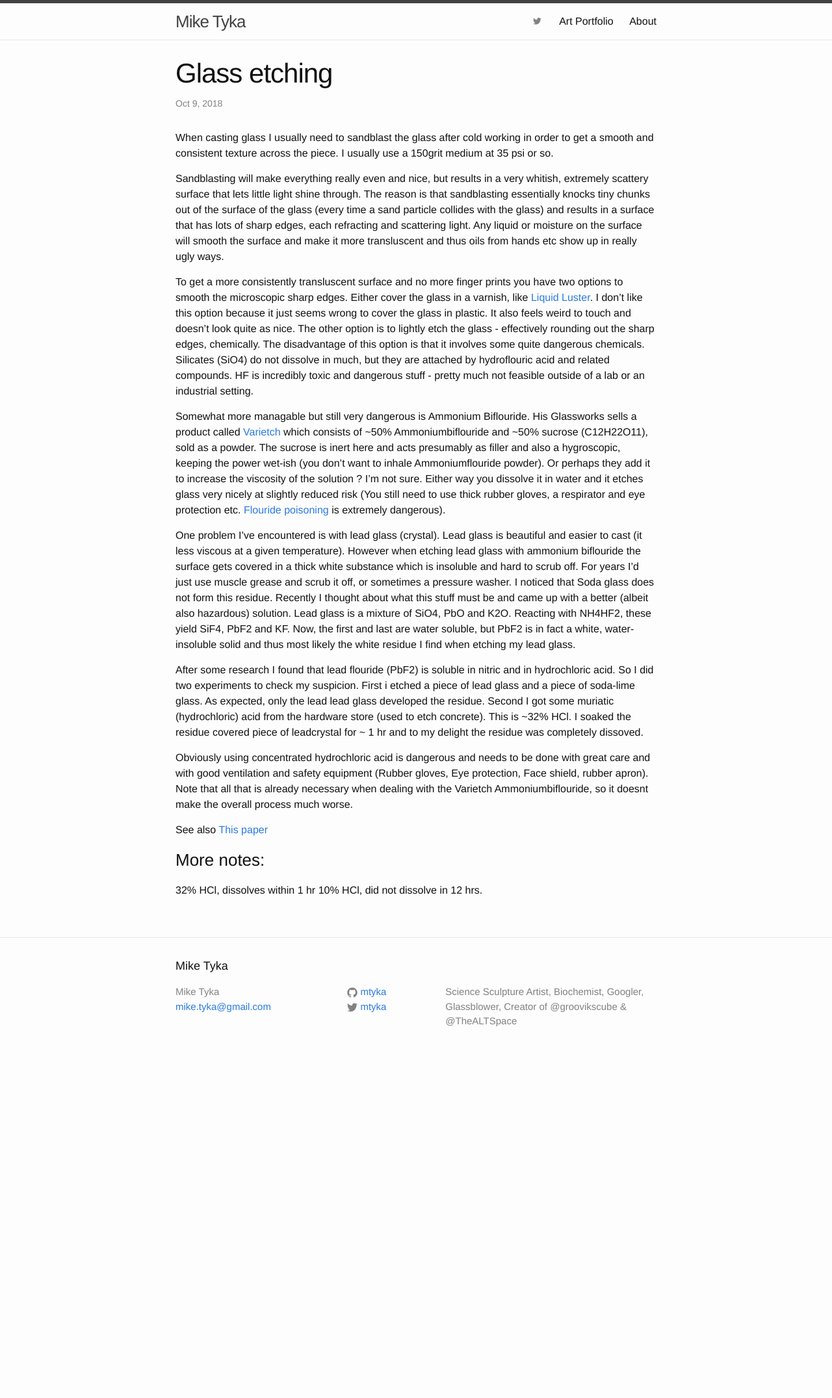
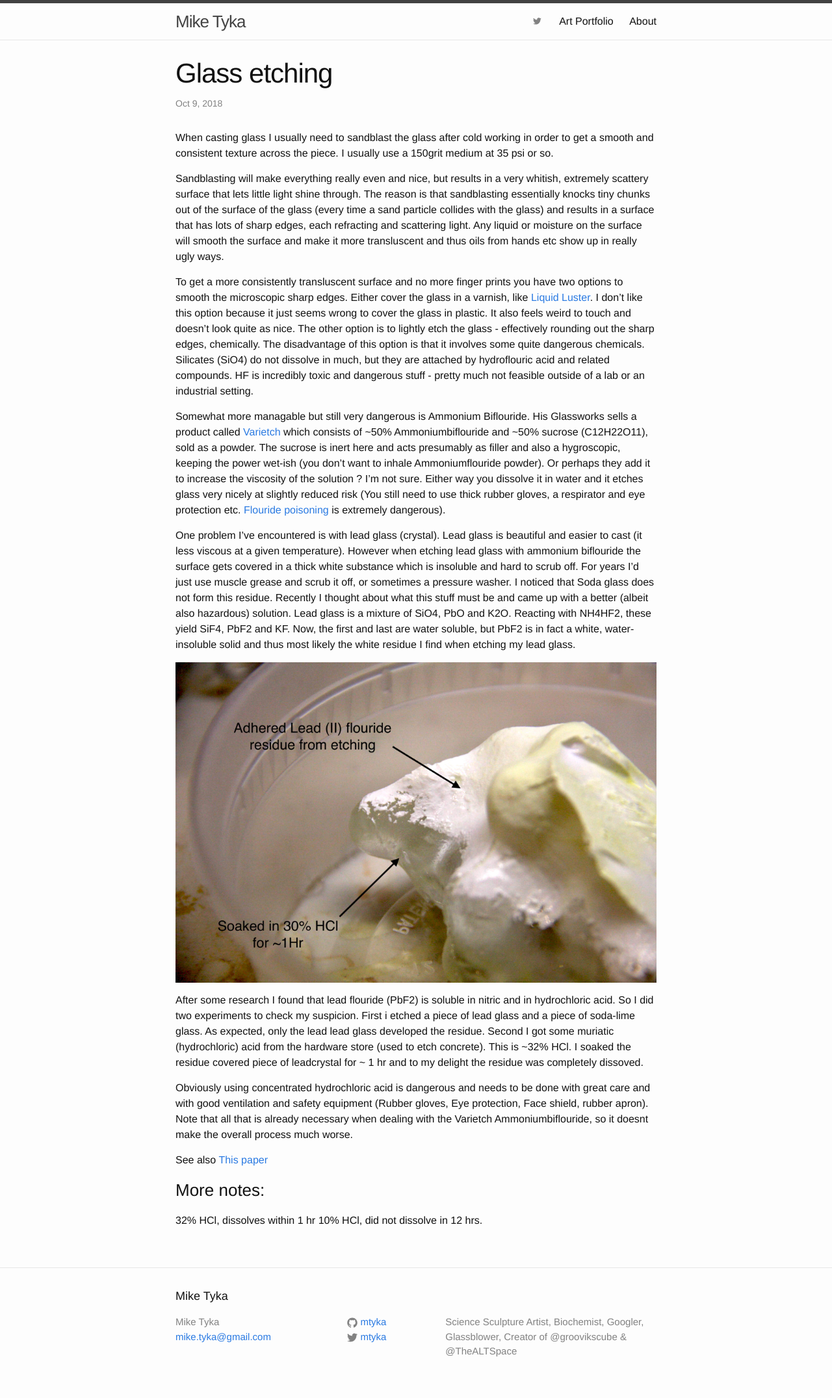
Before and after one commit to mtyka/mtyka.github.io, a Jekyll site: the page built from _posts/2018-09-10-glass-etching.markdown, in a window 1280 px wide. Shown: the whole page at 65% size. Built offline with Jekyll 4.4.1, drawn with Linux system fonts in a browser that asks for light colours; before the commit the page ends 1643 px from its top, so only the background shows below that.

Commit message:
Add a picture to the acid etching article

```diff
--- a/_posts/2018-09-10-glass-etching.markdown
+++ b/_posts/2018-09-10-glass-etching.markdown
@@ -27,6 +27,8 @@ Recently I thought about what this stuff must be and came up with a better (albe
 Lead glass is a mixture of SiO4, PbO and K2O. Reacting with NH4HF2, these yield SiF4, PbF2 and KF. Now, the first and last are water soluble, but PbF2 is in fact a white, water-insoluble
 solid and thus most likely the white residue I find when etching my lead glass.
 
+<img src="/assets/leadflouride.jpg">
+
 After some research I found that lead flouride (PbF2) is soluble in nitric and in hydrochloric acid.
 So I did two experiments to check my suspicion. First i etched a piece of lead glass and a piece of soda-lime glass. As expected, only the lead lead glass developed the residue.
 Second I got some muriatic (hydrochloric) acid from the hardware store (used to etch concrete). This is ~32% HCl. I soaked the residue covered piece of leadcrystal for ~ 1 hr and to my delight
```
Also changed, not shown: assets/leadflouride.jpg (added).
